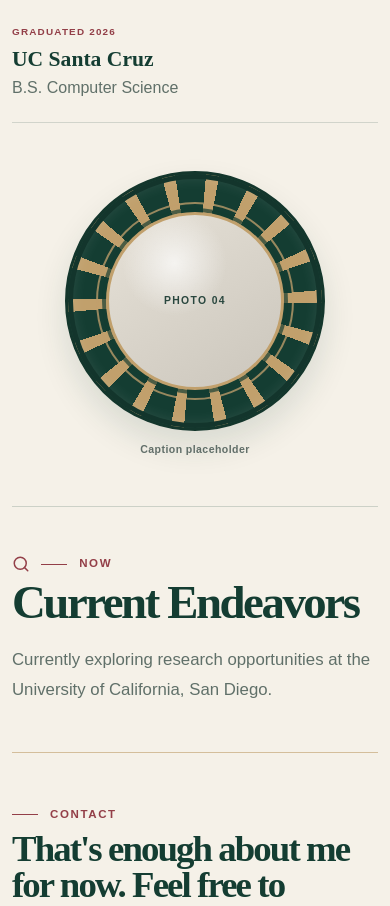
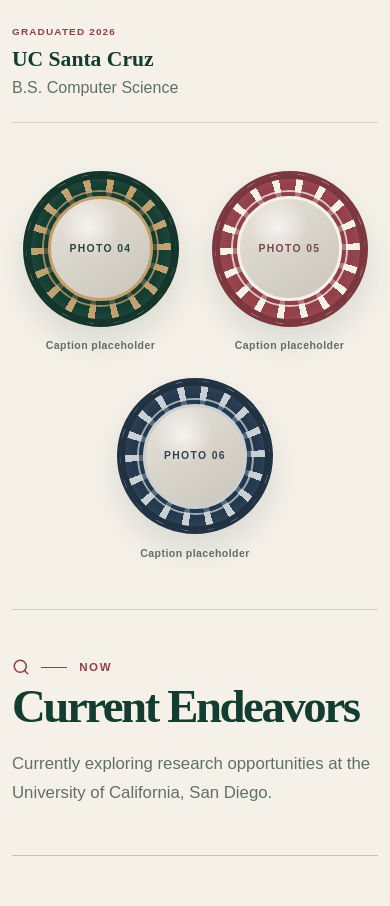
Before and after one commit to raymonsadhra/raymonsadhra.github.io, a Next.js app: page /about in a window 390 px wide. Shown: the part 1580-2486 px from the top of the page. Built offline with nearby package versions, Linux system fonts and the light colour scheme; no server answers.

Commit message:
Refine About education photo cluster

```diff
--- a/src/app/about/page.tsx
+++ b/src/app/about/page.tsx
@@ -1,6 +1,6 @@
 import { FileText, Github, GraduationCap, Linkedin, Mail, Search } from "lucide-react";
 import { PhotoPokerChip } from "@/components/PhotoPokerChip";
-import { educationPhotoChip, introductionPhotoChips } from "@/data/about";
+import { educationPhotoChips, introductionPhotoChips } from "@/data/about";
 import { hasLink, links } from "@/data/links";
 import { withBasePath } from "@/data/siteEnvironment";
 import { analyticsEvents, isUmamiAnalyticsEnabled } from "@/data/analytics";
@@ -43,8 +43,8 @@
           <article><span>Graduated 2026</span><h3>UC Santa Cruz</h3><p>B.S. Computer Science</p></article>
         </div>
       </div>
-      <div className="about-v20-education-photo">
-        <PhotoPokerChip {...educationPhotoChip} size="feature" />
+      <div className="about-v20-education-photos" aria-label="Education and current endeavors photo placeholders">
+        {educationPhotoChips.map((chip, index) => <PhotoPokerChip key={chip.placeholder} {...chip} className={`education-photo-zigzag-${index + 1}`} />)}
       </div>
       <div className="about-v20-endeavors current-endeavors" aria-labelledby="endeavors-title">
         <div className="about-v18-label"><Search size={18} aria-hidden="true"/><p className="eyebrow">Now</p></div>
--- a/src/app/globals.css
+++ b/src/app/globals.css
@@ -319,18 +319,24 @@
 .about-v20-details {
   display: grid;
   grid-template-columns: minmax(0, 1.08fr) minmax(320px, .92fr);
-  grid-template-areas: "education photo" "endeavors photo";
+  grid-template-areas: "education photos" "endeavors photos";
   gap: 0 clamp(3rem, 7vw, 7rem);
   padding: clamp(3rem, 6vw, 5rem) 0;
   border-top: 1px solid rgba(193,160,108,.62);
 }
 .about-v20-education { grid-area: education; }
-.about-v20-education-photo {
-  grid-area: photo;
+.about-v20-education-photos {
+  grid-area: photos;
   display: grid;
-  place-items: center;
+  grid-template-columns: repeat(2, minmax(0, 1fr));
+  grid-template-areas: "first ." ". second" "third .";
+  gap: .4rem 1rem;
+  align-items: start;
   align-self: center;
 }
+.education-photo-zigzag-1 { grid-area: first; }
+.education-photo-zigzag-2 { grid-area: second; }
+.education-photo-zigzag-3 { grid-area: third; }
 .about-v20-endeavors {
   grid-area: endeavors;
   padding-top: clamp(3rem, 6vw, 5rem);
@@ -357,6 +363,10 @@
   .photo-zigzag-1, .photo-zigzag-3 { justify-self: end; }
   .photo-zigzag-2 { justify-self: start; }
   .about-v20-details { grid-template-columns: minmax(0, 1fr) minmax(260px, .7fr); gap: 0 2.5rem; }
+  .about-v20-education-photos { grid-template-columns: 1fr; grid-template-areas: "first" "second" "third"; gap: 1.25rem; }
+  .about-v20-education-photos .photo-poker-chip { width: min(100%, 190px); }
+  .education-photo-zigzag-1, .education-photo-zigzag-3 { justify-self: start; }
+  .education-photo-zigzag-2 { justify-self: end; }
 }
 @media(max-width: 700px) {
   .about-v18-intro { grid-template-columns: 1fr; gap: 2rem; padding-bottom: 3.5rem; }
@@ -370,18 +380,26 @@
   .photo-zigzag-1, .photo-zigzag-2, .photo-zigzag-3 { justify-self: center; }
   .about-v20-details {
     grid-template-columns: 1fr;
-    grid-template-areas: "education" "photo" "endeavors";
+    grid-template-areas: "education" "photos" "endeavors";
     gap: 0;
     padding-block: 3rem;
   }
-  .about-v20-education-photo { padding: 3rem 0; }
-  .photo-poker-chip-feature { width: min(76vw, 260px); }
+  .about-v20-education-photos {
+    grid-template-columns: repeat(2, minmax(0, 1fr));
+    grid-template-areas: "first second" "third third";
+    gap: 1.5rem .75rem;
+    padding: 3rem 0;
+  }
+  .about-v20-education-photos .photo-poker-chip { width: min(100%, 156px); }
+  .education-photo-zigzag-1, .education-photo-zigzag-2, .education-photo-zigzag-3 { justify-self: center; }
   .about-v20-endeavors { margin-top: 0; padding-top: 3rem; }
   .about-v20-details h2 { font-size: clamp(2.3rem, 12vw, 3.8rem); }
 }
 @media(max-width: 380px) {
   .about-v20-photo-zigzag { grid-template-columns: 1fr; grid-template-areas: "first" "second" "third"; }
   .photo-poker-chip-intro { width: min(66vw, 190px); }
+  .about-v20-education-photos { grid-template-columns: 1fr; grid-template-areas: "first" "second" "third"; }
+  .about-v20-education-photos .photo-poker-chip { width: min(66vw, 190px); }
 }
 @media(prefers-reduced-motion: reduce) {
   .photo-poker-chip-ring { transition: none; }
--- a/src/data/about.ts
+++ b/src/data/about.ts
@@ -31,10 +31,26 @@
   },
 ];
 
-export const educationPhotoChip: PhotoPokerChipData = {
-  imageSrc: null,
-  alt: "",
-  caption: "Caption placeholder",
-  placeholder: "Photo 04",
-  tone: "forest",
-};
+export const educationPhotoChips: PhotoPokerChipData[] = [
+  {
+    imageSrc: null,
+    alt: "",
+    caption: "Caption placeholder",
+    placeholder: "Photo 04",
+    tone: "forest",
+  },
+  {
+    imageSrc: null,
+    alt: "",
+    caption: "Caption placeholder",
+    placeholder: "Photo 05",
+    tone: "burgundy",
+  },
+  {
+    imageSrc: null,
+    alt: "",
+    caption: "Caption placeholder",
+    placeholder: "Photo 06",
+    tone: "navy",
+  },
+];
```
Also changed, not shown: 1 other file (tests, documents, lock files or other folders).
